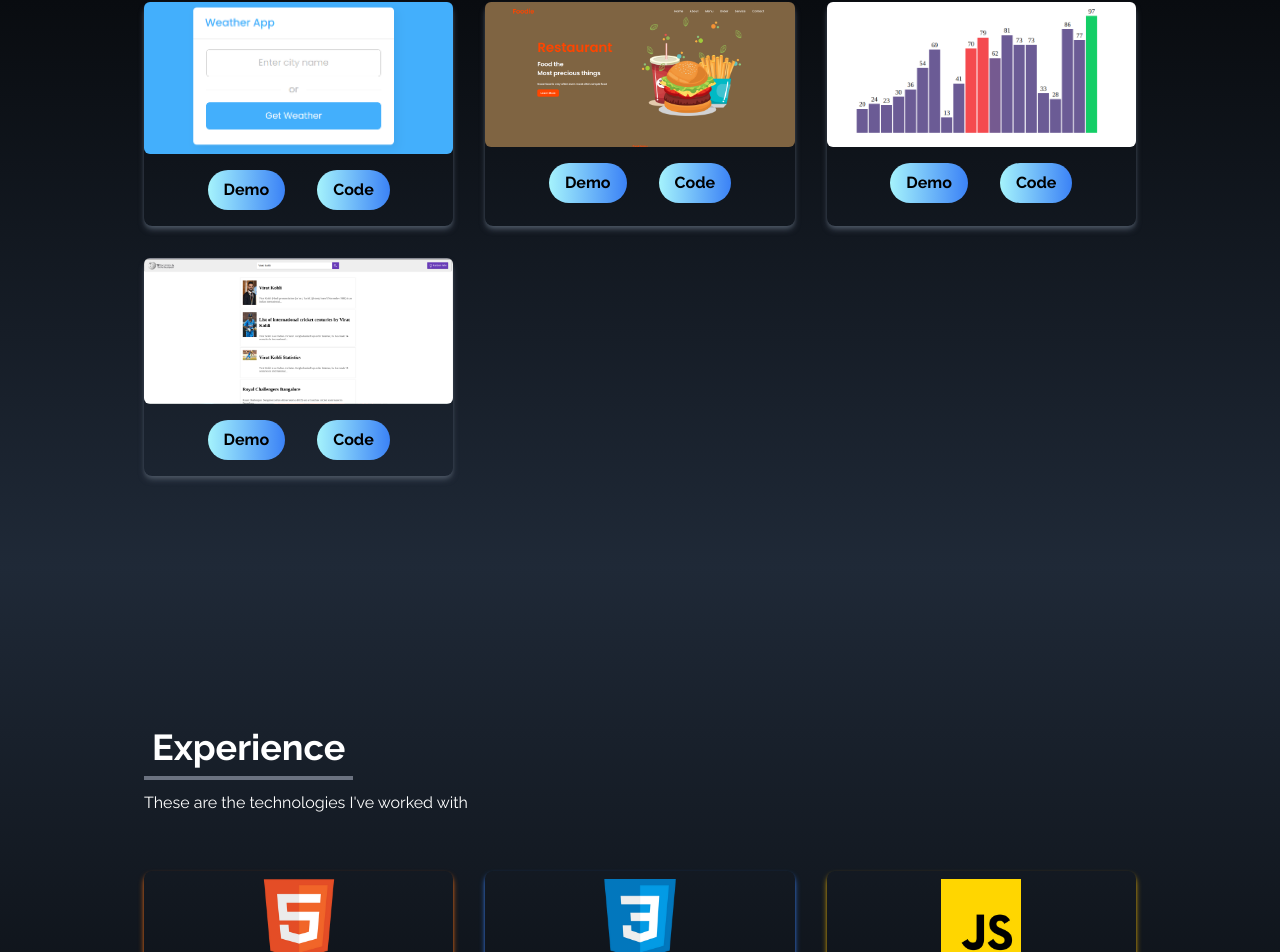
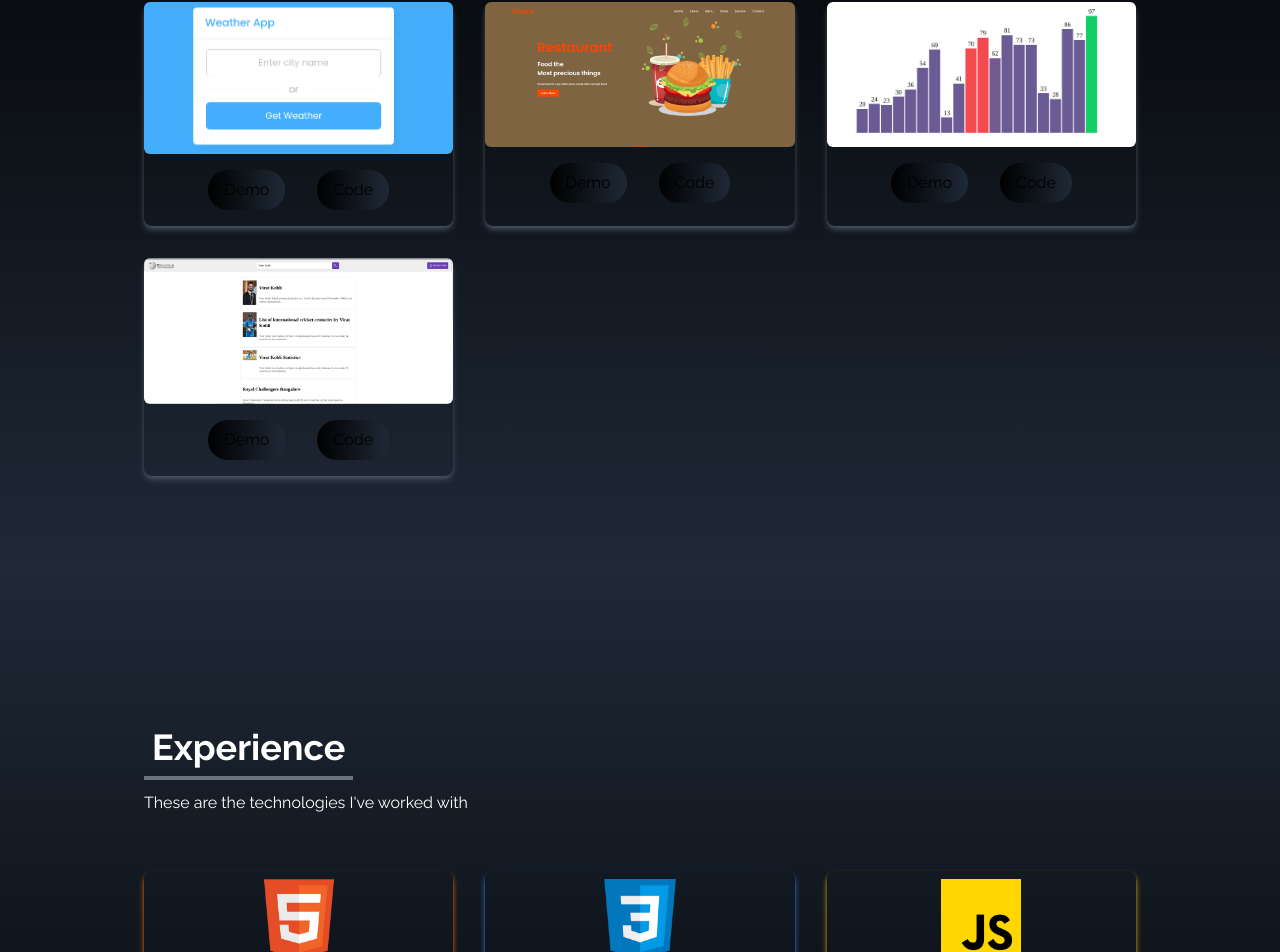
Before and after one commit to 0rigin-c0de/react-portfolio, a React (Vite) app: page / in a window 1280 px wide. Shown: the part 1833-2785 px from the top of the page. Built offline with nearby package versions, Linux system fonts and the light colour scheme.

Commit message:
initial-commit

```diff
--- a/src/components/Portfolio.jsx
+++ b/src/components/Portfolio.jsx
@@ -49,10 +49,10 @@ const Portfolio = () => {
                 className="rounded-md duration-100 hover:scale-105"
               />
               <div className="flex items-center justify-center">
-                <button className="btn font-bold bg-gradient-to-r from-cyan-200  to-blue-500 rounded-full w-1/1 py-2 px-4  m-4 duration-200 hover:scale-105 hover:brightness-50">
+                <button className="btn  bg-gradient-to-r   to-blue-500 rounded-full w-1/1 py-2 px-4  m-4 duration-200 hover:scale-105 hover:brightness-50">
                   Demo
                 </button>
-                <button className="btn font-bold bg-gradient-to-r from-cyan-200  to-blue-500 rounded-full w-1/1 py-2 px-4  m-4 duration-200 hover:scale-105 hover:brightness-50">
+                <button className="btn  bg-gradient-to-r   to-blue-500 rounded-full w-1/1 py-2 px-4  m-4 duration-200 hover:scale-105 hover:brightness-50">
                   <a href="https://github.com/0rigin-c0de">Code</a>
                 </button>
               </div>
```
